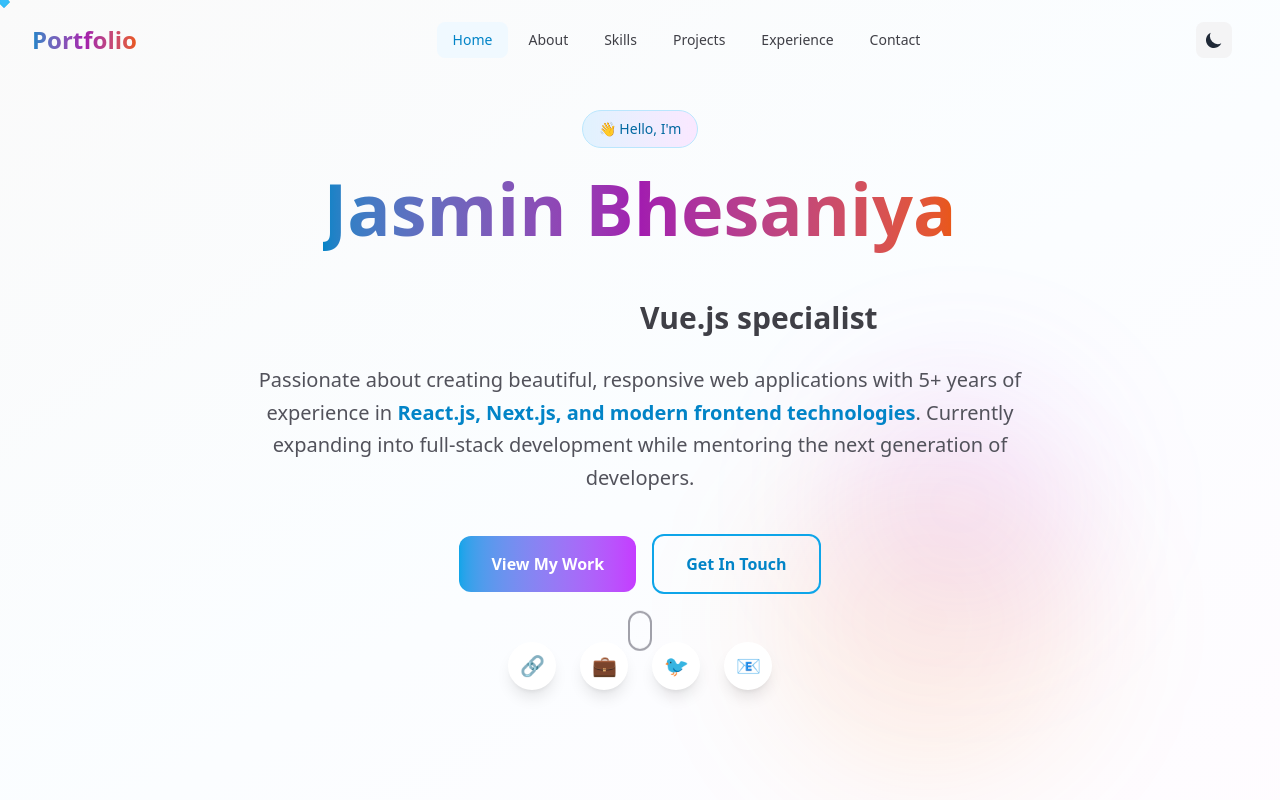
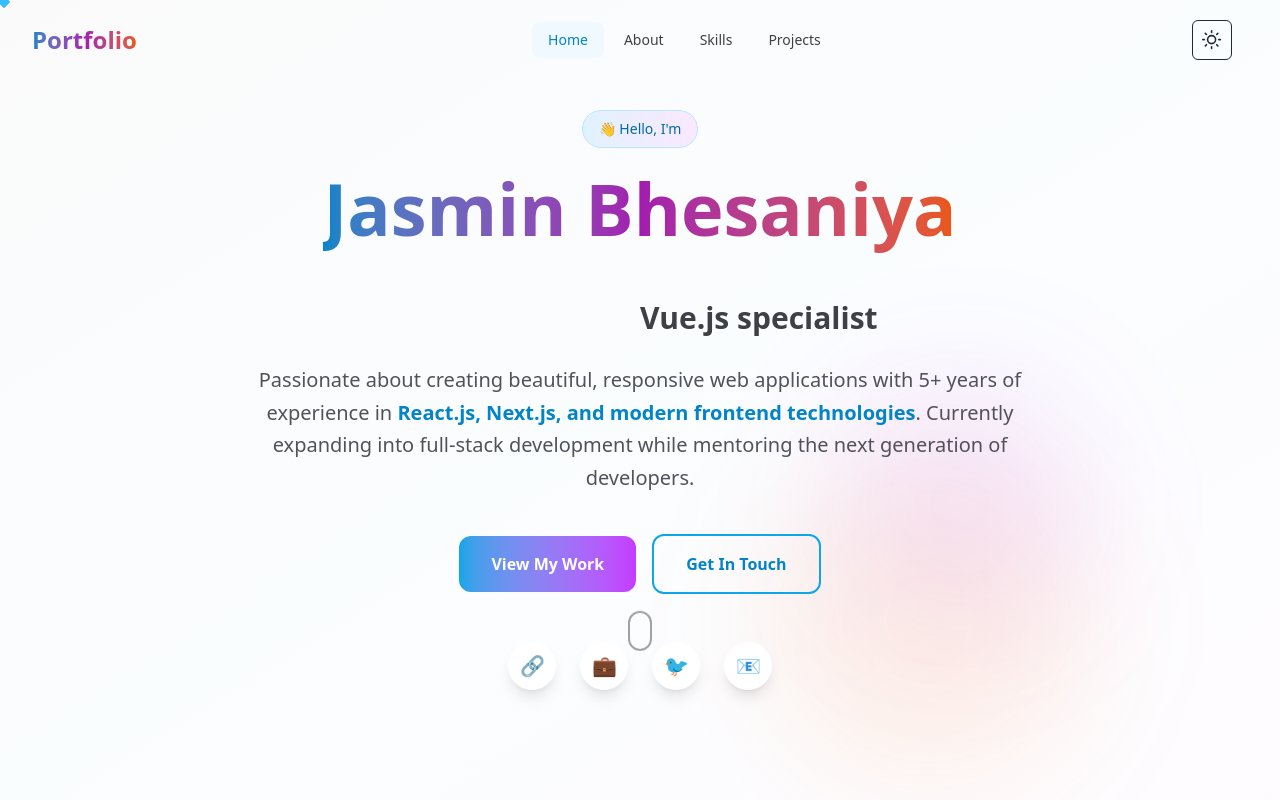
Before and after one commit to jasminbhesaniyajb/jasmin-portfolio-next, a Next.js app: page / in a window 1280 px wide. Shown: the top 800 px of the page. Built offline with nearby package versions, Linux system fonts and the light colour scheme.

Commit message:
small changes

```diff
--- a/src/app/globals.css
+++ b/src/app/globals.css
@@ -2,7 +2,7 @@
 @import "tailwindcss";
 @config "../../tailwind.config.js";
 
-@custom-variant dark (&:is(.dark *));
+@variant dark (&:is(.dark *));
 
 :root {
   /* Light mode colors */
@@ -108,12 +108,18 @@
   --color-secondary-dark: #22d3ee;
   --color-bg-dark: #0f172a;
   --color-text-dark: #f1f5f9;
+  /* Base theme colors */
+  /* --color-background: var(--color-background);
+  --color-foreground: var(--color-foreground);
+  --color-muted: var(--color-muted);
+  --color-muted-foreground: var(--color-muted-foreground);
+  --color-border: var(--color-border);
+  --color-input: var(--color-input);
+  --color-ring: var(--color-ring); */
 }
 
-
 body {
-  @apply bg-white dark:bg-neutral-900 text-neutral-900 dark:text-neutral-100;
-  font-feature-settings: "rlig" 1, "calt" 1;
+  @apply bg-white dark:bg-neutral-100 text-neutral-100 dark:text-neutral-900;
 }
 
 .gradient-bg {
--- a/src/app/layout.js
+++ b/src/app/layout.js
@@ -1,5 +1,6 @@
 import { Geist, Geist_Mono } from "next/font/google";
 import "./globals.css";
+import { ThemeProvider } from "@/components/theme-provider";
 
 const geistSans = Geist({
   variable: "--font-geist-sans",
@@ -22,7 +23,14 @@ export default function RootLayout({ children }) {
       <body
         // className={`${geistSans.variable} ${geistMono.variable} antialiased`}
       >
+        <ThemeProvider
+          attribute="class"
+          defaultTheme="system"
+          enableSystem
+          disableTransitionOnChange
+        >
         {children}
+          </ThemeProvider>
       </body>
     </html>
   );
--- a/src/app/page.js
+++ b/src/app/page.js
@@ -1,12 +1,9 @@
-"use client";
 import AboutSection from "@/components/about-section";
 import Footer from "@/components/footer";
 import Header from "@/components/header";
 import HeroSection from "@/components/hero-section";
 import ProjectsSection from "@/components/projects-section";
 import SkillsSection from "@/components/skills-section";
-
-export const dynamic = "force-dynamic";
 
 export default function Home() {
   return (
--- a/src/components/header.jsx
+++ b/src/components/header.jsx
@@ -1,37 +1,44 @@
-"use client"
-import { useState, useEffect } from 'react';
-import { useTheme } from '../hooks/useTheme';
-import { useScrollSpy } from '../hooks/useScrollSpy';
-import { cn } from '@/lib/utils';
+"use client";
+import { useState, useEffect } from "react";
+import { useScrollSpy } from "../hooks/useScrollSpy";
+import { cn } from "@/lib/utils";
+import { useTheme } from "./theme-provider";
 
 const Header = () => {
   const [isMenuOpen, setIsMenuOpen] = useState(false);
   const [isScrolled, setIsScrolled] = useState(false);
-  const { theme, toggleTheme } = useTheme();
-  const activeSection = useScrollSpy(['home', 'about', 'skills', 'projects', 'experience', 'contact']);
+  const { theme, setTheme } = useTheme();
+  const activeSection = useScrollSpy([
+    "home",
+    "about",
+    "skills",
+    "projects",
+    "experience",
+    "contact",
+  ]);
 
   useEffect(() => {
     const handleScroll = () => {
       setIsScrolled(window.scrollY > 50);
     };
 
-    window.addEventListener('scroll', handleScroll);
-    return () => window.removeEventListener('scroll', handleScroll);
+    window.addEventListener("scroll", handleScroll);
+    return () => window.removeEventListener("scroll", handleScroll);
   }, []);
 
   const navItems = [
-    { href: '#home', label: 'Home' },
-    { href: '#about', label: 'About' },
-    { href: '#skills', label: 'Skills' },
-    { href: '#projects', label: 'Projects' },
-    { href: '#experience', label: 'Experience' },
-    { href: '#contact', label: 'Contact' },
+    { href: "#home", label: "Home" },
+    { href: "#about", label: "About" },
+    { href: "#skills", label: "Skills" },
+    { href: "#projects", label: "Projects" },
+    // { href: "#experience", label: "Experience" },
+    // { href: "#contact", label: "Contact" },
   ];
 
   const scrollToSection = (href) => {
     const element = document.querySelector(href);
     if (element) {
-      element.scrollIntoView({ behavior: 'smooth' });
+      element.scrollIntoView({ behavior: "smooth" });
       setIsMenuOpen(false);
     }
   };
@@ -39,10 +46,10 @@ const Header = () => {
   return (
     <header
       className={cn(
-        'fixed top-0 left-0 right-0 z-50 transition-all duration-300',
+        "fixed top-0 left-0 right-0 z-50 transition-all duration-300",
         isScrolled
-          ? 'bg-white/80 dark:bg-neutral-900/80 backdrop-blur-lg border-b border-neutral-200 dark:border-neutral-700'
-          : 'bg-transparent'
+          ? "bg-white/80 dark:bg-neutral-900/80 backdrop-blur-lg border-b border-neutral-200 dark:border-neutral-700"
+          : "bg-transparent"
       )}
     >
       <nav className="max-w-7xl mx-auto px-4 sm:px-6 lg:px-8">
@@ -53,7 +60,7 @@ const Header = () => {
               href="#home"
               onClick={(e) => {
                 e.preventDefault();
-                scrollToSection('#home');
+                scrollToSection("#home");
               }}
               className="text-2xl font-bold gradient-text hover:scale-105 transition-transform duration-200"
             >
@@ -73,11 +80,11 @@ const Header = () => {
                     scrollToSection(item.href);
                   }}
                   className={cn(
-                    'px-4 py-2 rounded-lg text-sm font-medium transition-all duration-200',
-                    'hover:bg-primary-100 dark:hover:bg-neutral-800',
+                    "px-4 py-2 rounded-lg text-sm font-medium transition-all duration-200",
+                    "hover:bg-primary-100 dark:hover:bg-neutral-800",
                     activeSection === item.href.slice(1)
-                      ? 'text-primary-600 bg-primary-50 dark:bg-neutral-800 dark:text-primary-400'
-                      : 'text-neutral-700 dark:text-neutral-300 hover:text-primary-600 dark:hover:text-primary-400'
+                      ? "text-primary-600 bg-primary-50 dark:bg-neutral-800 dark:text-primary-400"
+                      : "text-neutral-700 dark:text-neutral-300 hover:text-primary-600 dark:hover:text-primary-400"
                   )}
                 >
                   {item.label}
@@ -90,19 +97,40 @@ const Header = () => {
           <div className="flex items-center space-x-4">
             {/* Theme Toggle */}
             <button
-              onClick={toggleTheme}
-              className="p-2 rounded-lg bg-neutral-100 dark:bg-neutral-800 hover:bg-neutral-200 dark:hover:bg-neutral-700 transition-colors duration-200"
+              onClick={() => setTheme(theme === "light" ? "dark" : "light")}
+              className="inline-flex items-center justify-center rounded-md text-sm font-medium ring-offset-background transition-colors focus-visible:outline-none focus-visible:ring-2 focus-visible:ring-ring focus-visible:ring-offset-2 disabled:pointer-events-none disabled:opacity-50 border border-input bg-background hover:bg-accent hover:text-accent-foreground h-10 w-10"
               aria-label="Toggle theme"
             >
-              {theme === 'dark' ? (
-                <svg className="w-5 h-5" fill="currentColor" viewBox="0 0 20 20">
-                  <path fillRule="evenodd" d="M10 2a1 1 0 011 1v1a1 1 0 11-2 0V3a1 1 0 011-1zm4 8a4 4 0 11-8 0 4 4 0 018 0zm-.464 4.95l.707.707a1 1 0 001.414-1.414l-.707-.707a1 1 0 00-1.414 1.414zm2.12-10.607a1 1 0 010 1.414l-.706.707a1 1 0 11-1.414-1.414l.707-.707a1 1 0 011.414 0zM17 11a1 1 0 100-2h-1a1 1 0 100 2h1zm-7 4a1 1 0 011 1v1a1 1 0 11-2 0v-1a1 1 0 011-1zM5.05 6.464A1 1 0 106.465 5.05l-.708-.707a1 1 0 00-1.414 1.414l.707.707zm1.414 8.486l-.707.707a1 1 0 01-1.414-1.414l.707-.707a1 1 0 011.414 1.414zM4 11a1 1 0 100-2H3a1 1 0 000 2h1z" clipRule="evenodd" />
-                </svg>
-              ) : (
-                <svg className="w-5 h-5" fill="currentColor" viewBox="0 0 20 20">
-                  <path d="M17.293 13.293A8 8 0 016.707 2.707a8.001 8.001 0 1010.586 10.586z" />
-                </svg>
-              )}
+              <svg
+                className="h-[1.2rem] w-[1.2rem] rotate-0 scale-100 transition-all dark:-rotate-90 dark:scale-0"
+                fill="none"
+                height="24"
+                stroke="currentColor"
+                strokeLinecap="round"
+                strokeLinejoin="round"
+                strokeWidth="2"
+                viewBox="0 0 24 24"
+                width="24"
+                xmlns="http://www.w3.org/2000/svg"
+              >
+                <circle cx="12" cy="12" r="5" />
+                <path d="M12 1v2M12 21v2M4.2 4.2l1.4 1.4M18.4 18.4l1.4 1.4M1 12h2M21 12h2M4.2 19.8l1.4-1.4M18.4 5.6l1.4-1.4" />
+              </svg>
+              <svg
+                className="absolute h-[1.2rem] w-[1.2rem] rotate-90 scale-0 transition-all dark:rotate-0 dark:scale-100"
+                fill="none"
+                height="24"
+                stroke="currentColor"
+                strokeLinecap="round"
+                strokeLinejoin="round"
+                strokeWidth="2"
+                viewBox="0 0 24 24"
+                width="24"
+                xmlns="http://www.w3.org/2000/svg"
+              >
+                <path d="M21 12.79A9 9 0 1 1 11.21 3 7 7 0 0 0 21 12.79z" />
+              </svg>
+              <span className="sr-only">Toggle theme</span>
             </button>
 
             {/* Mobile menu button */}
@@ -113,7 +141,10 @@ const Header = () => {
                 aria-label="Open menu"
               >
                 <svg
-                  className={cn('w-6 h-6 transition-transform duration-200', isMenuOpen && 'rotate-90')}
+                  className={cn(
+                    "w-6 h-6 transition-transform duration-200",
+                    isMenuOpen && "rotate-90"
+                  )}
                   fill="none"
                   strokeLinecap="round"
                   strokeLinejoin="round"
@@ -135,8 +166,8 @@ const Header = () => {
         {/* Mobile Navigation */}
         <div
           className={cn(
-            'lg:hidden transition-all duration-300 ease-in-out overflow-hidden',
-            isMenuOpen ? 'max-h-96 opacity-100' : 'max-h-0 opacity-0'
+            "lg:hidden transition-all duration-300 ease-in-out overflow-hidden",
+            isMenuOpen ? "max-h-96 opacity-100" : "max-h-0 opacity-0"
           )}
         >
           <div className="px-2 pt-2 pb-3 space-y-1 bg-white dark:bg-neutral-900 border-t border-neutral-200 dark:border-neutral-700">
@@ -149,10 +180,10 @@ const Header = () => {
                   scrollToSection(item.href);
                 }}
                 className={cn(
-                  'block px-3 py-2 rounded-md text-base font-medium transition-all duration-200',
+                  "block px-3 py-2 rounded-md text-base font-medium transition-all duration-200",
                   activeSection === item.href.slice(1)
-                    ? 'text-primary-600 bg-primary-50 dark:bg-neutral-800 dark:text-primary-400'
-                    : 'text-neutral-700 dark:text-neutral-300 hover:text-primary-600 dark:hover:text-primary-400 hover:bg-neutral-50 dark:hover:bg-neutral-800'
+                    ? "text-primary-600 bg-primary-50 dark:bg-neutral-800 dark:text-primary-400"
+                    : "text-neutral-700 dark:text-neutral-300 hover:text-primary-600 dark:hover:text-primary-400 hover:bg-neutral-50 dark:hover:bg-neutral-800"
                 )}
               >
                 {item.label}
--- /dev/null
+++ b/src/components/theme-provider.jsx
@@ -0,0 +1,79 @@
+'use client'
+
+import * as React from 'react'
+import { createContext, useContext, useEffect, useState } from 'react'
+
+const initialState = {
+  theme: 'system',
+  setTheme: () => null,
+}
+
+const ThemeProviderContext = createContext(initialState)
+
+export function ThemeProvider({
+  children,
+  defaultTheme = 'system',
+  storageKey = 'ui-theme',
+  attribute = 'class',
+  enableSystem = true,
+  disableTransitionOnChange = false,
+  ...props
+}) {
+  const [theme, setTheme] = useState(defaultTheme)
+
+  useEffect(() => {
+    const root = window.document.documentElement
+
+    root.classList.remove('light', 'dark')
+
+    if (theme === 'system' && enableSystem) {
+      const systemTheme = window.matchMedia('(prefers-color-scheme: dark)')
+        .matches
+        ? 'dark'
+        : 'light'
+
+      root.classList.add(systemTheme)
+      return
+    }
+
+    root.classList.add(theme)
+  }, [theme, enableSystem])
+
+  const value = {
+    theme,
+    setTheme: (theme) => {
+      try {
+        localStorage.setItem(storageKey, theme)
+      } catch {
+        // Ignore if localStorage is not available
+      }
+      setTheme(theme)
+    },
+  }
+
+  useEffect(() => {
+    try {
+      const storedTheme = localStorage.getItem(storageKey)
+      if (storedTheme) {
+        setTheme(storedTheme)
+      }
+    } catch {
+      // Ignore if localStorage is not available
+    }
+  }, [storageKey])
+
+  return (
+    <ThemeProviderContext.Provider {...props} value={value}>
+      {children}
+    </ThemeProviderContext.Provider>
+  )
+}
+
+export const useTheme = () => {
+  const context = useContext(ThemeProviderContext)
+
+  if (context === undefined)
+    throw new Error('useTheme must be used within a ThemeProvider')
+
+  return context
+}
```
Lines whose indentation alone changed are shown as unchanged.
